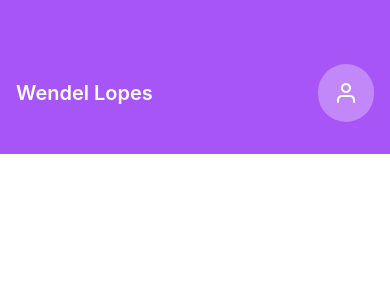
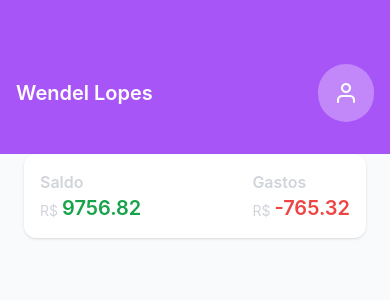
Before and after one commit to wlosantos/Finance-control, a React Native app: screen / in a window 390 px wide. Shown: the top 300 px of the page. Built offline with nearby package versions, Linux system fonts and the light colour scheme.

Commit message:
created balance component

```diff
--- a/App.js
+++ b/App.js
@@ -3,7 +3,7 @@ import Home from './src/pages/Home';
 
 export default function App() {
   return (
-      <View className="flex-1 items-start justify-start">
+      <View className="flex-1 items-start justify-start bg-gray-50">
         <Home />
       </View>
   );
--- /dev/null
+++ b/src/components/Balence.js
@@ -0,0 +1,26 @@
+import { View, Text } from 'react-native';
+
+const Balence = (props) => {
+  const {balence, expenses} = props;
+  return (
+    <View className="bg-white px-4 mx-6 mt-[-16] rounded-xl flex-row justify-between shadow z-10">
+      <View className="py-4">
+        <Text className="text-gray-300 text-base font-semibold">Saldo</Text>
+        <View className="flex-row space-x-1 items-center">
+          <Text className="text-gray-300 pt-1">R$</Text>
+          <Text className="text-xl font-semibold text-green-600">{balence}</Text>
+        </View>
+      </View>
+
+      <View className="py-4">
+        <Text className="text-gray-300 text-base font-semibold">Gastos</Text>
+        <View className="flex-row space-x-1 items-center">
+          <Text className="text-gray-300 pt-1">R$</Text>
+          <Text className="text-xl font-semibold text-red-500">{expenses}</Text>
+        </View>
+      </View>
+    </View>
+  )
+};
+
+export default Balence;
--- a/src/pages/Home.js
+++ b/src/pages/Home.js
@@ -1,11 +1,12 @@
-import { View, Text } from 'react-native';
+import { View } from 'react-native';
 import Header from '../components/Header';
+import Balence from '../components/Balence';
 
 export default () => {
   return (
     <View className="w-full">
       <Header name="Wendel Lopes" />
-      <Text className=""></Text>
+      <Balence balence={9756.82} expenses={-765.32} />
     </View>
   )
 };
```
